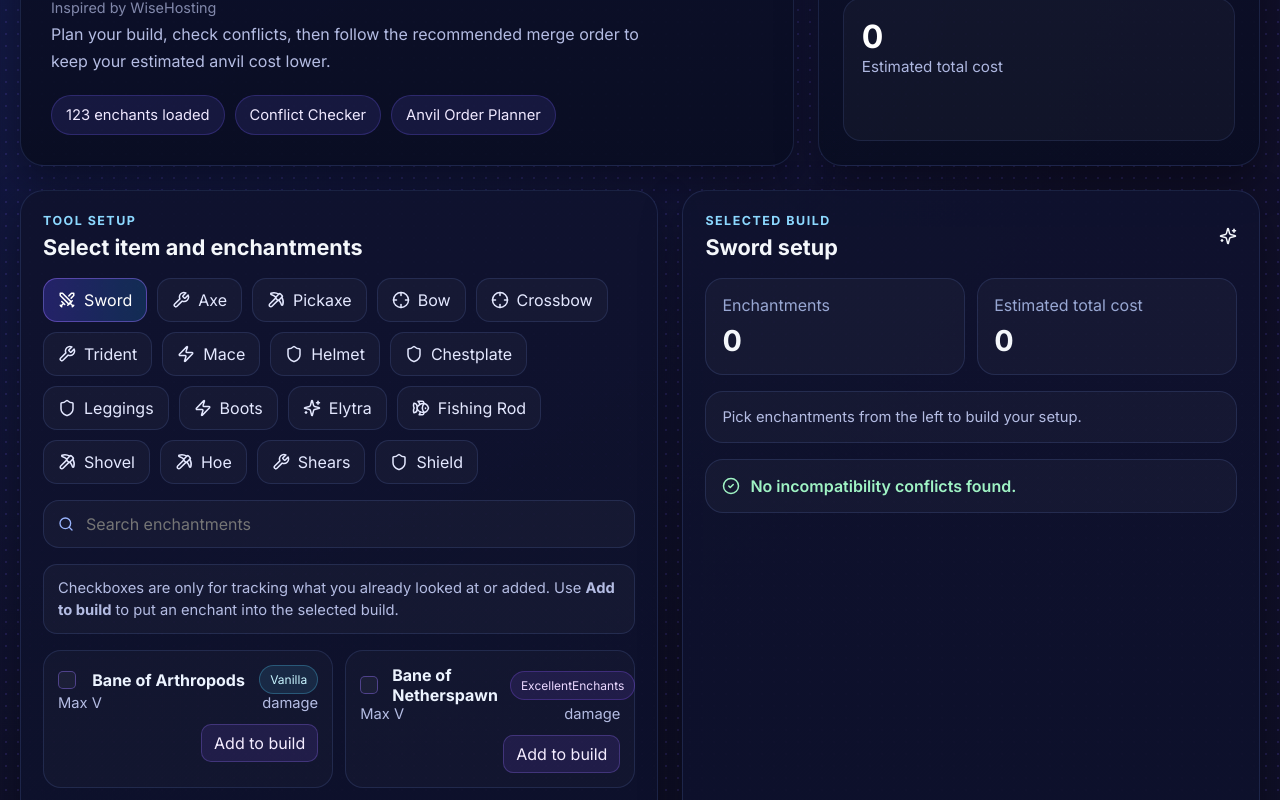
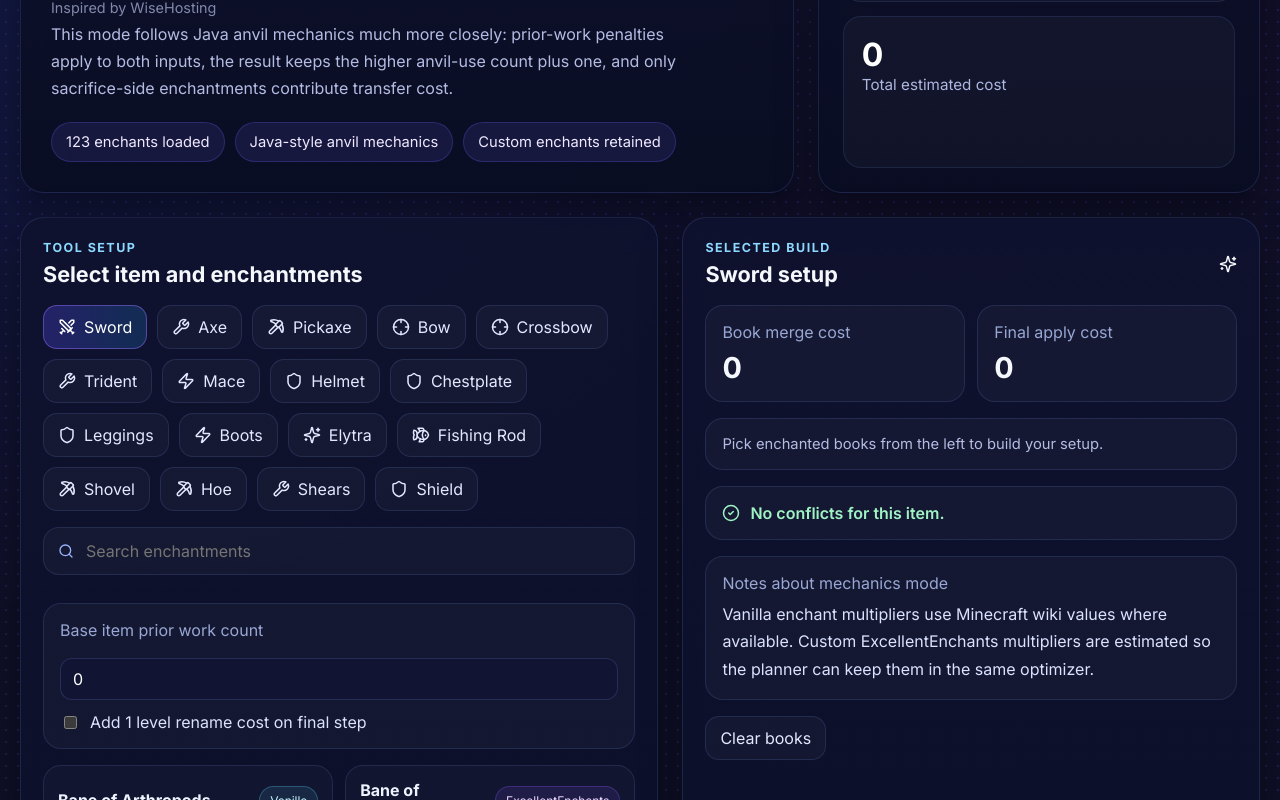
Before and after one commit to wolfblade2k/Enchantment-Calculator, a React (Vite) app: page / in a window 1280 px wide. Shown: the part 380-1180 px from the top of the page. Built offline with nearby package versions, Linux system fonts and the light colour scheme; the HTML template or start-up script is replaced by a standard one.

Commit message:
Add files via upload

```diff
--- a/src/App.tsx
+++ b/src/App.tsx
@@ -1,4 +1,4 @@
-import { useEffect, useMemo, useState } from "react";
+import { useMemo, useState } from "react";
 import {
   Sparkles,
   Swords,
@@ -213,79 +213,329 @@ const ALL: Enchant[] = [
   { name: "Soulbound", source: "ExcellentEnchants", max: 1, appliesTo: ["helmet","chestplate","leggings","boots","elytra","sword","axe","pickaxe","shovel","hoe","bow","crossbow","trident","fishing_rod","mace","shears","shield"], incompatible: ["Curse of Vanishing"], kind: "utility" },
 ];
 
+
 function roman(value: number) {
   const map = ["", "I", "II", "III", "IV", "V", "VI"];
   return map[value] ?? String(value);
 }
 
-function estimateWeight(level: number) {
-  return Math.max(1, level);
+const VANILLA_BOOK_MULTIPLIER: Record<string, number> = {
+  "Protection": 1,
+  "Fire Protection": 1,
+  "Blast Protection": 2,
+  "Projectile Protection": 1,
+  "Respiration": 2,
+  "Aqua Affinity": 2,
+  "Thorns": 4,
+  "Depth Strider": 2,
+  "Frost Walker": 2,
+  "Feather Falling": 1,
+  "Soul Speed": 4,
+  "Swift Sneak": 4,
+  "Density": 2,
+  "Breach": 2,
+  "Wind Burst": 4,
+  "Sharpness": 1,
+  "Smite": 1,
+  "Bane of Arthropods": 1,
+  "Knockback": 1,
+  "Fire Aspect": 2,
+  "Looting": 2,
+  "Sweeping Edge": 2,
+  "Efficiency": 1,
+  "Silk Touch": 4,
+  "Fortune": 2,
+  "Power": 1,
+  "Punch": 2,
+  "Flame": 2,
+  "Infinity": 4,
+  "Multishot": 2,
+  "Quick Charge": 1,
+  "Piercing": 1,
+  "Impaling": 2,
+  "Loyalty": 1,
+  "Riptide": 2,
+  "Channeling": 4,
+  "Luck of the Sea": 2,
+  "Lure": 2,
+  "Unbreaking": 1,
+  "Mending": 2,
+  "Curse of Binding": 4,
+  "Curse of Vanishing": 4,
+};
+
+function getBookMultiplier(enchant: Enchant) {
+  if (enchant.source === "Vanilla") {
+    return VANILLA_BOOK_MULTIPLIER[enchant.name] ?? 2;
+  }
+  if (enchant.kind === "curse") return 4;
+  if (enchant.kind === "loot") return 2;
+  if (enchant.kind === "protection") return 2;
+  if (enchant.kind === "mobility") return 2;
+  return 1;
 }
 
-function buildAnvilOrder(itemLabel: string, picks: Picked[]) {
-  if (picks.length === 0) return { steps: [] as MergeStep[], totalCost: 0, finalBook: "" };
-  if (picks.length === 1) {
+type EnchantState = Record<string, number>;
+
+type SimNode = {
+  key: string;
+  label: string;
+  enchants: EnchantState;
+  uses: number;
+  isBook: boolean;
+  steps: MergeStep[];
+};
+
+function canApplyToItem(enchant: Enchant, item: ItemKey) {
+  return enchant.appliesTo.includes(item);
+}
+
+function hasConflictByName(aName: string, bName: string) {
+  const a = ALL.find((e) => e.name === aName);
+  const b = ALL.find((e) => e.name === bName);
+  if (!a || !b) return false;
+  return (a.incompatible ?? []).includes(b.name) || (b.incompatible ?? []).includes(a.name);
+}
+
+function priorPenalty(uses: number) {
+  return uses <= 0 ? 0 : 2 ** uses - 1;
+}
+
+function formatEnchantMap(map: EnchantState) {
+  const names = Object.entries(map)
+    .sort((a, b) => a[0].localeCompare(b[0]))
+    .map(([name, level]) => `${name} ${roman(level)}`);
+  return names.length ? names.join(" • ") : "Empty";
+}
+
+function buildLeafNode(pick: Picked): SimNode {
   return {
-      steps: [{
-        step: 1,
-        left: itemLabel,
-        right: `${picks[0].name} ${roman(picks[0].level)}`,
-        result: `${itemLabel} + ${picks[0].name} ${roman(picks[0].level)}`,
-        cost: estimateWeight(picks[0].level),
-      }],
-      totalCost: estimateWeight(picks[0].level),
-      finalBook: `${picks[0].name} ${roman(picks[0].level)}`
+    key: pick.name,
+    label: `${pick.name} ${roman(pick.level)}`,
+    enchants: { [pick.name]: pick.level },
+    uses: 0,
+    isBook: true,
+    steps: [],
   };
 }
 
-  const nodes: MergeNode[] = picks.map((pick) => ({
-    label: `${pick.name} ${roman(pick.level)}`,
-    enchants: [pick.name],
-    weight: estimateWeight(pick.level),
+function simulateCombine(
+  target: SimNode,
+  sacrifice: SimNode,
+  targetItem: ItemKey,
+  forceBookResult = true
+): { valid: boolean; cost: number; node?: SimNode; reason?: string } {
+  let enchantCost = 0;
+  let transferred = 0;
+  const result: EnchantState = { ...target.enchants };
+
+  for (const [name, sacrificeLevel] of Object.entries(sacrifice.enchants)) {
+    const enchant = ALL.find((e) => e.name === name);
+    if (!enchant) continue;
+
+    if (!canApplyToItem(enchant, targetItem)) {
+      continue;
+    }
+
+    const incompatibleOnTarget = Object.keys(result).filter(
+      (other) => other !== name && hasConflictByName(name, other)
+    );
+
+    if (incompatibleOnTarget.length > 0) {
+      enchantCost += incompatibleOnTarget.length;
+      continue;
+    }
+
+    const currentLevel = result[name] ?? 0;
+    const finalLevel =
+      currentLevel === sacrificeLevel
+        ? Math.min(enchant.max, currentLevel + 1)
+        : Math.max(currentLevel, sacrificeLevel);
+
+    result[name] = finalLevel;
+    enchantCost += finalLevel * getBookMultiplier(enchant);
+    transferred += 1;
+  }
+
+  if (transferred === 0) {
+    return { valid: false, cost: Infinity, reason: "No transferable enchantments." };
+  }
+
+  const cost = priorPenalty(target.uses) + priorPenalty(sacrifice.uses) + enchantCost;
+  const resultUses = Math.max(target.uses, sacrifice.uses) + 1;
+  const resultLabel = formatEnchantMap(result);
+
+  return {
+    valid: true,
+    cost,
+    node: {
+      key: `${target.key}+${sacrifice.key}`,
+      label: resultLabel,
+      enchants: result,
+      uses: resultUses,
+      isBook: forceBookResult,
+      steps: [
+        ...target.steps,
+        ...sacrifice.steps,
+        {
+          step: 0,
+          left: target.label,
+          right: sacrifice.label,
+          result: resultLabel,
+          cost,
+        },
+      ],
+    },
+  };
+}
+
+function optimizeBookMerge(picks: Picked[], targetItem: ItemKey) {
+  if (!picks.length) return null;
+
+  const leaves = picks.map(buildLeafNode);
+  const memo = new Map<number, { totalCost: number; node: SimNode } | null>();
+
+  function solve(mask: number): { totalCost: number; node: SimNode } | null {
+    if (memo.has(mask)) return memo.get(mask)!;
+    const idxs = leaves.map((_, i) => i).filter((i) => mask & (1 << i));
+
+    if (idxs.length === 1) {
+      const out = { totalCost: 0, node: leaves[idxs[0]] };
+      memo.set(mask, out);
+      return out;
+    }
+
+    let best: { totalCost: number; node: SimNode } | null = null;
+    let sub = (mask - 1) & mask;
+
+    while (sub) {
+      const other = mask ^ sub;
+      if (sub < other) {
+        const left = solve(sub);
+        const right = solve(other);
+        if (left && right) {
+          for (const [a, b] of [
+            [left.node, right.node],
+            [right.node, left.node],
+          ] as const) {
+            const merged = simulateCombine(a, b, targetItem, true);
+            if (!merged.valid || !merged.node) continue;
+            const totalCost = left.totalCost + right.totalCost + merged.cost;
+            if (!best || totalCost < best.totalCost) {
+              best = { totalCost, node: merged.node };
+            }
+          }
+        }
+      }
+      sub = (sub - 1) & mask;
+    }
+
+    memo.set(mask, best);
+    return best;
+  }
+
+  return solve((1 << leaves.length) - 1);
+}
+
+function evaluateBuild(picks: Picked[], targetItem: ItemKey, existingUses: number, renameCost: boolean) {
+  const selected = picks
+    .map((pick) => {
+      const enchant = ALL.find((e) => e.name === pick.name);
+      return enchant ? { ...enchant, level: pick.level } : null;
+    })
+    .filter(Boolean) as (Enchant & { level: number })[];
+
+  const conflicts: string[] = [];
+  for (let i = 0; i < selected.length; i += 1) {
+    for (let j = i + 1; j < selected.length; j += 1) {
+      if (hasConflictByName(selected[i].name, selected[j].name)) {
+        conflicts.push(`${selected[i].name} conflicts with ${selected[j].name}`);
+      }
+    }
+  }
+
+  const invalidForItem = selected
+    .filter((enchant) => !canApplyToItem(enchant, targetItem))
+    .map((enchant) => `${enchant.name} cannot be applied to ${targetItem.replace("_", " ")}.`);
+
+  if (conflicts.length || invalidForItem.length) {
+    return {
+      selected,
+      conflicts,
+      itemProblems: invalidForItem,
+      mergePlan: null as null | { totalCost: number; node: SimNode },
+      finalApplyCost: 0,
+      totalAnvilCost: 0,
+      tooExpensive: false,
+      maxSingleStep: 0,
+    };
+  }
+
+  const mergePlan = optimizeBookMerge(picks, targetItem);
+
+  if (!mergePlan) {
+    return {
+      selected,
+      conflicts,
+      itemProblems: invalidForItem,
+      mergePlan: null,
+      finalApplyCost: 0,
+      totalAnvilCost: 0,
+      tooExpensive: false,
+      maxSingleStep: 0,
+    };
+  }
+
+  const baseNode: SimNode = {
+    key: "base-item",
+    label: TARGET_ITEMS.find((x) => x.value === targetItem)?.label ?? "Item",
+    enchants: {},
+    uses: existingUses,
+    isBook: false,
+    steps: [],
+  };
+
+  const finalResult = simulateCombine(baseNode, mergePlan.node, targetItem, false);
+  const finalApplyCost = (finalResult.valid ? finalResult.cost : 0) + (renameCost ? 1 : 0);
+  const allStepCosts = mergePlan.node.steps.map((s) => s.cost);
+  const maxSingleStep = Math.max(finalApplyCost, ...allStepCosts, 0);
+
+  const numberedSteps = mergePlan.node.steps.map((step, index) => ({
+    ...step,
+    step: index + 1,
   }));
 
-  const steps: MergeStep[] = [];
-  let localStep = 1;
-
-  while (nodes.length > 1) {
-    nodes.sort((a, b) => a.weight - b.weight || a.label.localeCompare(b.label));
-    const left = nodes.shift()!;
-    const right = nodes.shift()!;
-    const combined: MergeNode = {
-      label: [...left.enchants, ...right.enchants].join(" + "),
-      enchants: [...left.enchants, ...right.enchants],
-      weight: left.weight + right.weight + 1,
-    };
-
-    steps.push({
-      step: localStep++,
-      left: left.label,
-      right: right.label,
-      result: combined.label,
-      cost: combined.weight,
+  if (finalResult.valid) {
+    numberedSteps.push({
+      step: numberedSteps.length + 1,
+      left: baseNode.label,
+      right: mergePlan.node.label,
+      result: finalResult.node?.label ?? `${baseNode.label} enchanted`,
+      cost: finalApplyCost,
     });
-
-    nodes.push(combined);
   }
 
-  const finalBook = nodes[0];
-  steps.push({
-    step: localStep,
-    left: itemLabel,
-    right: finalBook.label,
-    result: `${itemLabel} enchanted`,
-    cost: finalBook.weight,
-  });
-
-  const totalCost = steps.reduce((sum, step) => sum + step.cost, 0);
-  return { steps, totalCost, finalBook: finalBook.label };
+  return {
+    selected,
+    conflicts,
+    itemProblems: invalidForItem,
+    mergePlan: {
+      totalCost: mergePlan.totalCost,
+      node: { ...mergePlan.node, steps: numberedSteps },
+    },
+    finalApplyCost,
+    totalAnvilCost: mergePlan.totalCost + finalApplyCost,
+    tooExpensive: maxSingleStep > 39,
+    maxSingleStep,
+  };
 }
 
 export default function App() {
   const [item, setItem] = useState<ItemKey>("sword");
   const [search, setSearch] = useState("");
   const [picked, setPicked] = useState<Picked[]>([]);
-  const [checkedEnchants, setCheckedEnchants] = useState<string[]>([]);
+  const [existingUses, setExistingUses] = useState(0);
+  const [renameCost, setRenameCost] = useState(false);
 
   const itemLabel = ITEMS.find((x) => x.key === item)?.label ?? "Item";
 
@@ -299,46 +549,15 @@ export default function App() {
     [item, search]
   );
 
-  const pickedDetailed = picked
-    .map((p) => {
-      const enchant = ALL.find((e) => e.name === p.name);
-      return enchant ? { ...enchant, level: p.level } : null;
-    })
-    .filter(Boolean) as (Enchant & { level: number })[];
-
-  const conflicts = useMemo(() => {
-    const list: string[] = [];
-    for (let i = 0; i < pickedDetailed.length; i++) {
-      for (let j = i + 1; j < pickedDetailed.length; j++) {
-        const a = pickedDetailed[i];
-        const b = pickedDetailed[j];
-        if (a.incompatible?.includes(b.name) || b.incompatible?.includes(a.name)) {
-          list.push(`${a.name} conflicts with ${b.name}`);
-        }
-      }
-    }
-    return list;
-  }, [pickedDetailed]);
-
-  const anvilPlan = useMemo(() => buildAnvilOrder(itemLabel, picked), [itemLabel, picked]);
-  const totalBooks = picked.length;
-
-useEffect(() => {
-  setCheckedEnchants(picked.map((entry) => entry.name));
-}, [item, picked]);
-
-function toggleChecked(name: string) {
-  setCheckedEnchants((current) =>
-    current.includes(name)
-      ? current.filter((entry) => entry !== name)
-      : [...current, name]
+  const evaluation = useMemo(
+    () => evaluateBuild(picked, item, existingUses, renameCost),
+    [picked, item, existingUses, renameCost]
   );
-}
 
   function toggleEnchant(name: string, max: number) {
     setPicked((current) => {
       const exists = current.find((entry) => entry.name === name);
-      if (exists) return current;
+      if (exists) return current.filter((entry) => entry.name !== name);
       return [...current, { name, level: max }];
     });
   }
@@ -349,8 +568,8 @@ function toggleChecked(name: string) {
     );
   }
 
-  function removeEnchant(name: string) {
-    setPicked((current) => current.filter((entry) => entry.name !== name));
+  function clearAll() {
+    setPicked([]);
   }
 
   return (
@@ -359,23 +578,22 @@ function toggleChecked(name: string) {
         <div className="hero-copy">
           <span className="eyebrow">Minecraft Enchantment Calculator</span>
           <h1>Advanced Enchantment Calculator for Vanilla & ExcellentEnchants</h1>
-		  <p style={{ opacity: 0.7, fontSize: "0.9rem" }}>
-  Inspired by WiseHosting
-</p>
+          <p style={{ opacity: 0.7, fontSize: "0.9rem" }}>Inspired by WiseHosting</p>
           <p>
-            Plan your build, check conflicts, then follow the recommended merge order
-            to keep your estimated anvil cost lower.
+            This mode follows Java anvil mechanics much more closely: prior-work penalties apply to both
+            inputs, the result keeps the higher anvil-use count plus one, and only sacrifice-side
+            enchantments contribute transfer cost.
           </p>
           <div className="hero-badges">
             <span>{ALL.length} enchants loaded</span>
-            <span>Conflict Checker</span>
-            <span>Anvil Order Planner</span>
+            <span>Java-style anvil mechanics</span>
+            <span>Custom enchants retained</span>
           </div>
         </div>
         <div className="hero-card">
           <div className="stat"><strong>{available.length}</strong><span>Available for item</span></div>
-          <div className="stat"><strong>{picked.length}</strong><span>Selected enchants</span></div>
-          <div className="stat"><strong>{anvilPlan.totalCost}</strong><span>Estimated total cost</span></div>
+          <div className="stat"><strong>{picked.length}</strong><span>Selected books</span></div>
+          <div className="stat"><strong>{evaluation.totalAnvilCost}</strong><span>Total estimated cost</span></div>
         </div>
       </div>
 
@@ -401,6 +619,7 @@ function toggleChecked(name: string) {
             ))}
           </div>
 
+          <div style={{ display: "grid", gap: 12, marginBottom: 16 }}>
             <label className="search-box">
               <Search size={16} />
               <input
@@ -410,34 +629,45 @@ function toggleChecked(name: string) {
               />
             </label>
 
-<div className="helper-note">
-  Checkboxes are only for tracking what you already looked at or added. Use <strong>Add to build</strong> to put an enchant into the selected build.
+            <div className="summary-card" style={{ marginBottom: 0 }}>
+              <span>Base item prior work count</span>
+              <input
+                type="number"
+                min={0}
+                max={10}
+                value={existingUses}
+                onChange={(e) => setExistingUses(Math.max(0, Math.min(10, Number(e.target.value) || 0)))}
+                style={{
+                  width: "100%",
+                  marginTop: 10,
+                  borderRadius: 12,
+                  border: "1px solid rgba(128, 162, 255, 0.18)",
+                  background: "#111533",
+                  color: "white",
+                  padding: "10px 12px",
+                }}
+              />
+              <label style={{ display: "flex", gap: 10, alignItems: "center", marginTop: 12, color: "#dbe2ff" }}>
+                <input
+                  type="checkbox"
+                  checked={renameCost}
+                  onChange={(e) => setRenameCost(e.target.checked)}
+                />
+                Add 1 level rename cost on final step
+              </label>
+            </div>
           </div>
 
           <div className="enchant-list">
             {available.map((enchant) => {
-    const added = picked.some((entry) => entry.name === enchant.name);
-    const checked = checkedEnchants.includes(enchant.name);
+              const active = picked.some((entry) => entry.name === enchant.name);
               return (
-      <div
+                <button
                   key={enchant.name}
-        className={added ? "enchant-card active" : "enchant-card"}
+                  className={active ? "enchant-card active" : "enchant-card"}
+                  onClick={() => toggleEnchant(enchant.name, enchant.max)}
                 >
                   <div className="enchant-top">
-          <label
-            className="track-check"
-            onClick={(e) => {
-              e.stopPropagation();
-              toggleChecked(enchant.name);
-            }}
-          >
-            <input
-              type="checkbox"
-              checked={checked}
-              onChange={() => toggleChecked(enchant.name)}
-            />
-            <span className="fake-check" aria-hidden="true">{checked ? "✓" : ""}</span>
-          </label>
                     <span className="enchant-name">{enchant.name}</span>
                     <span className={enchant.source === "Vanilla" ? "tag vanilla" : "tag excellent"}>
                       {enchant.source}
@@ -445,26 +675,9 @@ function toggleChecked(name: string) {
                   </div>
                   <div className="enchant-meta">
                     <span>Max {roman(enchant.max)}</span>
-          <span>{enchant.kind}</span>
+                    <span>Book mult. {getBookMultiplier(enchant)}</span>
                   </div>
-        <div className="enchant-actions">
-          <button
-            type="button"
-            className={added ? "mini-action added" : "mini-action"}
-            onClick={() => {
-              if (!added) {
-                toggleEnchant(enchant.name, enchant.max);
-                setCheckedEnchants((current) =>
-                  current.includes(enchant.name) ? current : [...current, enchant.name]
-                );
-              }
-            }}
-            disabled={added}
-          >
-            {added ? "Added" : "Add to build"}
                 </button>
-        </div>
-      </div>
               );
             })}
           </div>
@@ -481,26 +694,25 @@ function toggleChecked(name: string) {
 
           <div className="summary-grid">
             <div className="summary-card">
-              <span>Enchantments</span>
-              <strong>{totalBooks}</strong>
+              <span>Book merge cost</span>
+              <strong>{evaluation.mergePlan?.totalCost ?? 0}</strong>
             </div>
             <div className="summary-card">
-              <span>Estimated total cost</span>
-              <strong>{anvilPlan.totalCost}</strong>
+              <span>Final apply cost</span>
+              <strong>{evaluation.finalApplyCost}</strong>
             </div>
           </div>
 
           <div className="selection-list">
-            {pickedDetailed.length === 0 ? (
-              <div className="empty-state">Pick enchantments from the left to build your setup.</div>
+            {evaluation.selected.length === 0 ? (
+              <div className="empty-state">Pick enchanted books from the left to build your setup.</div>
             ) : (
-              pickedDetailed.map((enchant) => (
+              evaluation.selected.map((enchant) => (
                 <div key={enchant.name} className="selection-row">
                   <div>
                     <div className="selection-title">{enchant.name}</div>
                     <div className="selection-subtitle">{enchant.source}</div>
                   </div>
-                  <div className="selection-actions">
                   <select
                     value={enchant.level}
                     onChange={(e) => updateLevel(enchant.name, Number(e.target.value))}
@@ -511,34 +723,47 @@ function toggleChecked(name: string) {
                       </option>
                     ))}
                   </select>
-                    <button type="button" className="mini-action danger" onClick={() => removeEnchant(enchant.name)}>
-                      Remove
-                    </button>
-                  </div>
                 </div>
               ))
             )}
           </div>
 
           <div className="status-card">
-            {conflicts.length === 0 ? (
+            {evaluation.conflicts.length === 0 && evaluation.itemProblems.length === 0 ? (
               <div className="ok-line">
                 <CheckCircle2 size={18} />
-                No incompatibility conflicts found.
+                No conflicts for this item.
               </div>
             ) : (
               <div className="warn-wrap">
                 <div className="warn-line">
                   <AlertTriangle size={18} />
-                  Conflicts detected
+                  Build needs changes
                 </div>
                 <ul>
-                  {conflicts.map((issue) => (
+                  {[...evaluation.itemProblems, ...evaluation.conflicts].map((issue) => (
                     <li key={issue}>{issue}</li>
                   ))}
                 </ul>
               </div>
             )}
+          </div>
+
+          <div className="summary-card" style={{ marginTop: 16 }}>
+            <span>Notes about mechanics mode</span>
+            <div style={{ color: "#dbe2ff", lineHeight: 1.7 }}>
+              Vanilla enchant multipliers use Minecraft wiki values where available. Custom ExcellentEnchants
+              multipliers are estimated so the planner can keep them in the same optimizer.
+            </div>
+            {evaluation.tooExpensive && (
+              <div style={{ marginTop: 12, color: "#ffd07f" }}>
+                Warning: at least one step is above 39 levels, so Java survival would reject it as Too Expensive.
+              </div>
+            )}
+          </div>
+
+          <div style={{ display: "flex", gap: 12, marginTop: 16 }}>
+            <button className="item-tab" onClick={clearAll}>Clear books</button>
           </div>
         </section>
       </div>
@@ -547,16 +772,18 @@ function toggleChecked(name: string) {
         <div className="panel-header">
           <div>
             <div className="panel-kicker">Anvil order</div>
-            <h2>Recommended lowest-cost merge flow</h2>
+            <h2>Java-style lowest-cost merge flow</h2>
           </div>
           <Hammer size={18} />
         </div>
 
-        {picked.length === 0 ? (
-          <div className="empty-state">Add some enchantments first, then the anvil order will appear here.</div>
+        {!evaluation.mergePlan ? (
+          <div className="empty-state">
+            Add valid enchantments first. The optimizer only runs when the selected books are compatible with the chosen item.
+          </div>
         ) : (
           <div className="anvil-steps">
-            {anvilPlan.steps.map((step) => {
+            {evaluation.mergePlan.node.steps.map((step) => {
               const finalApply = step.left === itemLabel;
               return (
                 <div className="anvil-step" key={step.step}>
@@ -594,8 +821,9 @@ function toggleChecked(name: string) {
         )}
 
         <div className="footer-note">
-          This planner uses a lightweight merge heuristic: it combines the smallest book groups first,
-          which usually lowers total work cost. It is an estimate, not a perfect simulation of every server setup.
+          The optimizer merges book groups in whichever order produces the lowest cumulative Java-style level cost,
+          then applies the final book stack to the base item. This is much closer to the Minecraft wiki mechanics
+          than the earlier weight-only planner.
         </div>
       </section>
     </div>
```
Lines whose indentation alone changed are shown as unchanged.
